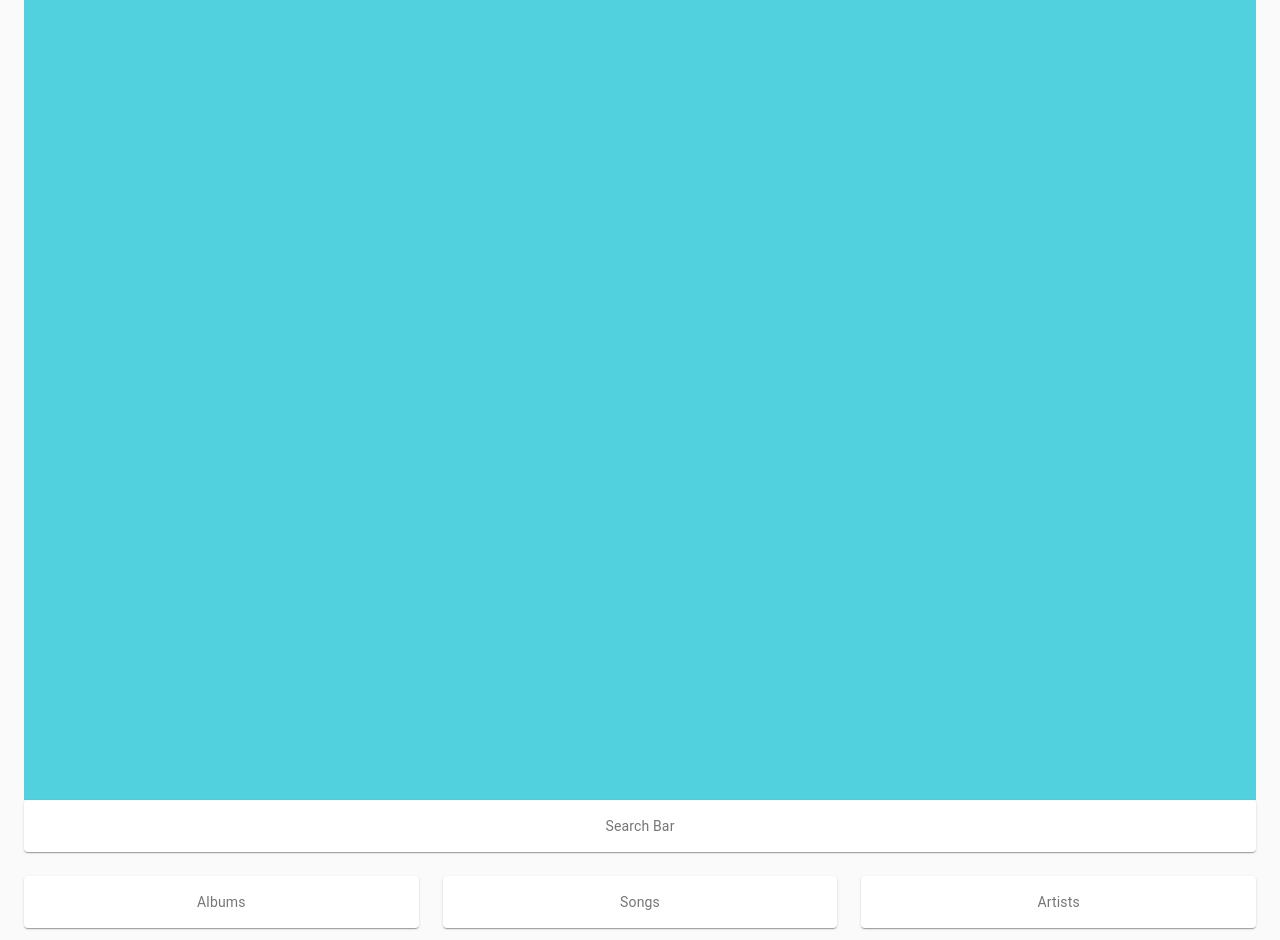
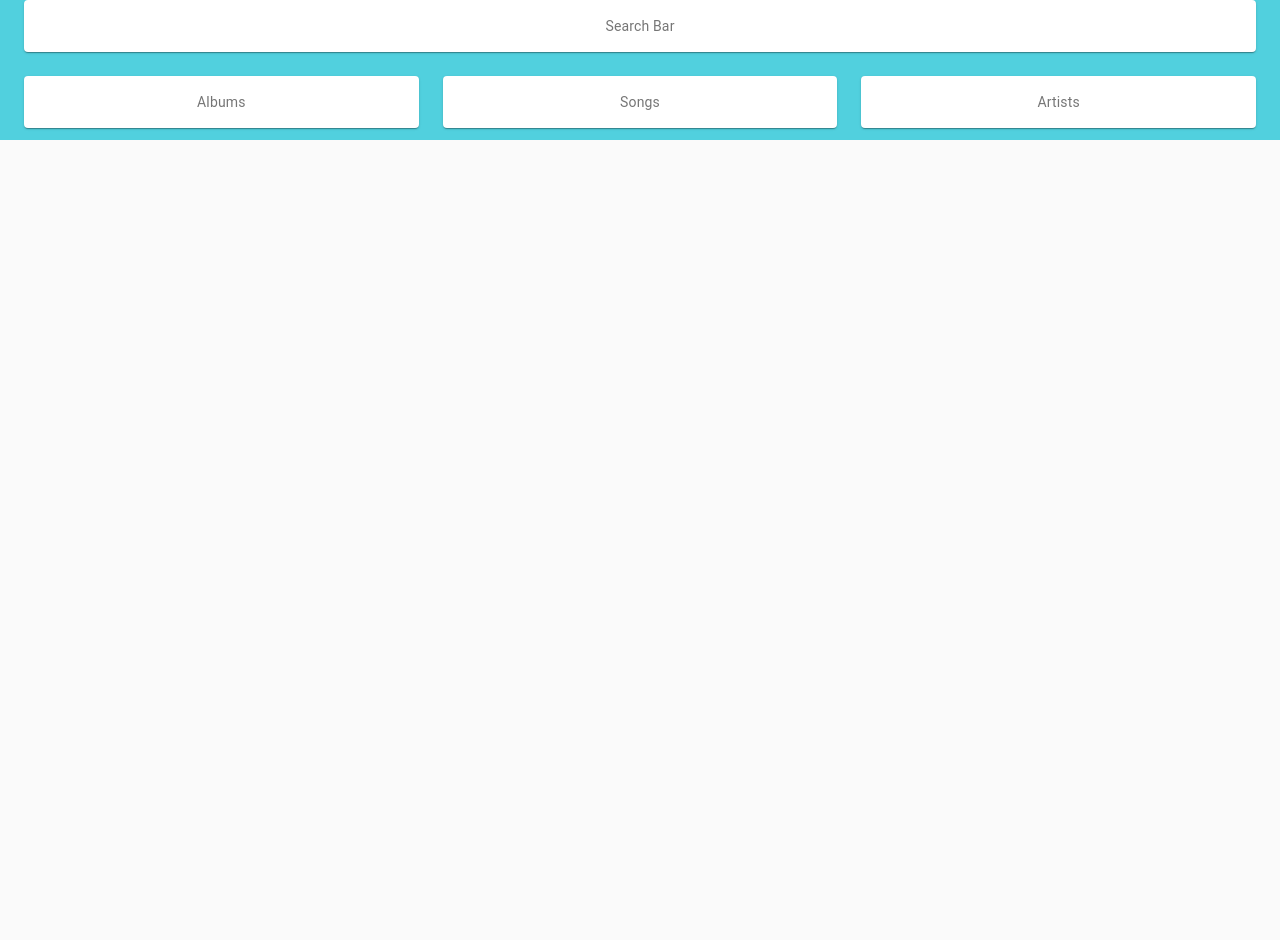
Before and after one commit to tendaitt/wayback-songmachine, a React (Create React App) app: page / in a window 1280 px wide. After the commit the page ends 800 px from the top, so only its background shows below. Built offline with nearby package versions, Linux system fonts and the light colour scheme.

Commit message:
FIX:Remove Typography, add background color

```diff
--- a/src/Home.js
+++ b/src/Home.js
@@ -1,15 +1,14 @@
 import React from 'react'
-import { CssBaseline, Container, Typography } from '@material-ui/core'
+import { CssBaseline, Container } from '@material-ui/core'
 import SearchResult from './SearchResult';
 
 export default function Home() {
 
     return (
 
-        <Container component="main" maxWidth="lg">
+        <Container component="main" maxWidth="lg" style={{backgroundColor: '#51d0de'}}>
+            <CssBaseline/>
             <div>
-                <CssBaseline/>
-                <Typography component="h1" style={{backgroundColor: '#51d0de', height: '100vh'}} />
                 <SearchResult/>
             </div>
         </Container>
```
